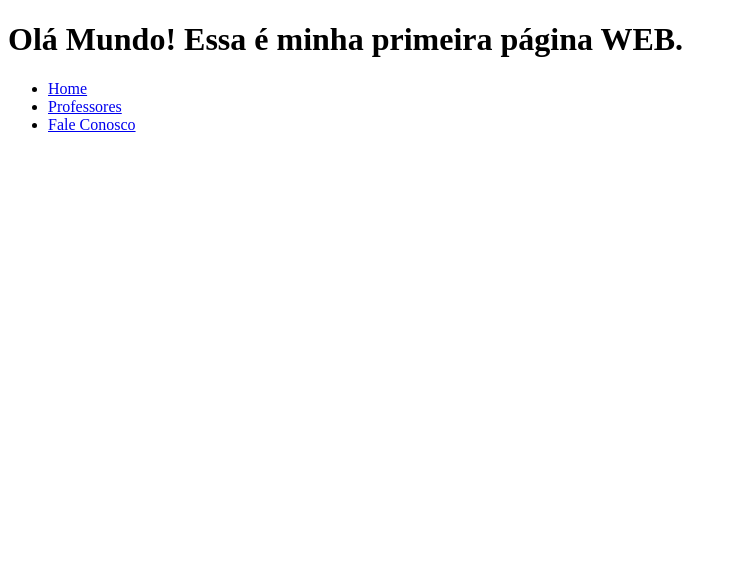
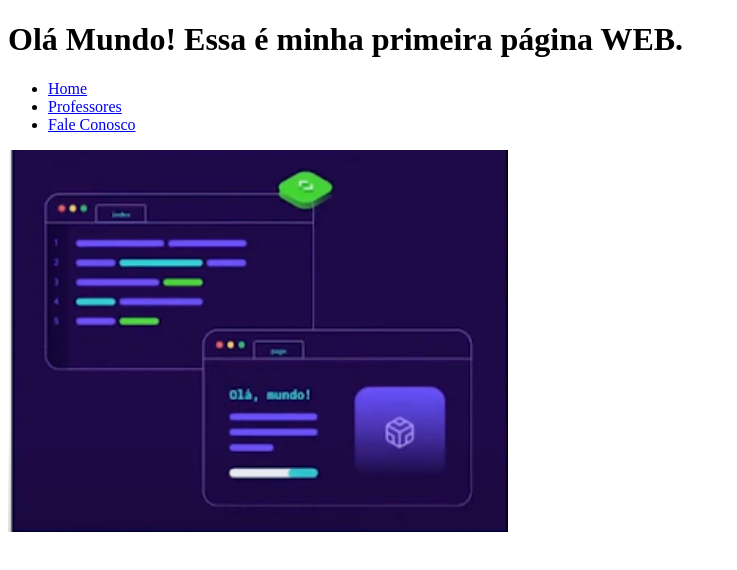
Before and after one commit to tonetshere/devaria-aulaHTML-2023, a plain HTML site: page index.html in a window 1280 px wide. Shown: the whole page, without its empty margins (0-737 px from the left). Drawn offline with Linux system fonts and the light colour scheme.

Commit message:
criação da main

```diff
--- a/index.html
+++ b/index.html
@@ -9,11 +9,16 @@
             <h1>Olá Mundo! Essa é minha primeira página WEB.</h1>
             <nav>
                 <ul>
-                  <li><a href="index.hmtl">Home</a> </li>
+                  <li><a href="index.html">Home</a> </li>
                   <li><a href="Professores.html"> Professores</a> </li>
                   <li><a href="FaleConosco.html"> Fale Conosco</a></li>
                 </ul>
             </nav>
         </header>
+        <main>
+            <section>
+            <img src="Fotos/fotohome.png" width= "500" alt= "Devaria - Olá Mundo" />
+            </section>
+        </main>
     </body>
 </html>
```
Also changed, not shown: Fotos/fotohome.png (added), 2 other files.
